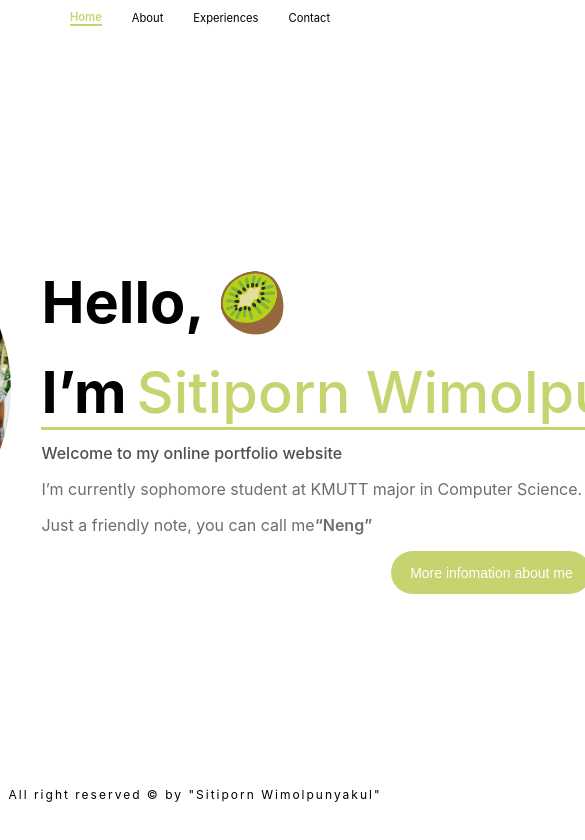
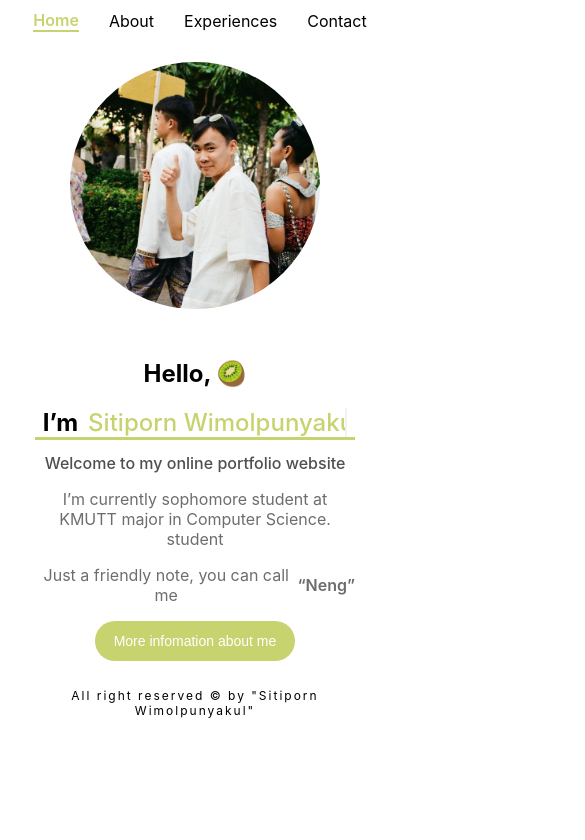
Before and after one commit to jigneng1/Stthi, a Next.js app: page / in a window 390 px wide. Shown: the top 840 px of the page, 585 px wide, since content can reach past the window. Built offline with nearby package versions, Linux system fonts and the light colour scheme.

Commit message:
add mobile

```diff
--- a/components/Footer.js
+++ b/components/Footer.js
@@ -21,7 +21,7 @@ const Footer = () => {
           letter-spacing: 2px;
           text-align: center;
         }
-        @media only screen and (max-width: 720px) {
+        @media only screen and (max-width: 1024px) {
           .content {
             font-weight: 400;
             font-size: 12px;
--- a/components/Nav.js
+++ b/components/Nav.js
@@ -56,7 +56,7 @@ const Nav = ({ page }) => {
             align-items: center;
           }
           #fontNav {
-            font-size: 70%;
+            font-size: 100%;
           }
         }
       `}</style>
--- /dev/null
+++ b/pages/Render/indexMobile.js
@@ -0,0 +1,198 @@
+import { Fragment, useState, useEffect } from "react";
+import Layout from "../../components/Layout";
+import Typing from "../../components/typing";
+import Footer from "../../components/Footer";
+import Link from "next/link";
+
+const Home = () => {
+  return (
+    <Fragment>
+      <div>
+        <Layout page="home">
+          <div className="motion">
+            <div className="container">
+              <img
+                src="/images/profile.jpeg"
+                width="350px"
+                height="auto"
+                className="profilePic"
+                alt="profile picture"
+              ></img>
+              <h1 className="text" style={{ margin: "20px 0px 0px 0px" }}>
+                Hello, 🥝{"   "}
+              </h1>
+              <div className="column-con">
+                <div>
+                  <div>
+                    <div className="row-con">
+                      <h1
+                        className="text"
+                        style={{ margin: "20px 0px 0px 0px" }}
+                      >
+                        I’m{" "}
+                      </h1>
+                      <h1
+                        className="text"
+                        style={{
+                          paddingLeft: "10px",
+
+                          color: "#C7D36F",
+                          margin: "20px 0px 0px 0px",
+                        }}
+                      >
+                        {" "}
+                        <Typing></Typing>
+                      </h1>
+                    </div>
+                  </div>
+                </div>
+                <div className="line">
+                  <div className="typing">
+                    <p style={{ fontWeight: "500", color: "#4F4F4F" }}>
+                      Welcome to my online portfolio website
+                    </p>
+                  </div>
+                  <div className="typing">
+                    <p style={{ margin: "0px", color: "#6D6D6D" }}>
+                    I’m currently sophomore student at KMUTT major in Computer Science.
+                      student
+                    </p>
+                  </div>
+                  <div className="typing">
+                    <p style={{ color: "#6D6D6D" }}>
+                      Just a friendly note, you can call me
+                    </p>
+                    <p
+                      style={{
+                        fontWeight: "600",
+                        color: "#6D6D6D",
+                      }}
+                    >
+                      “Neng”
+                    </p>
+                  </div>
+
+                  <div className="containerButon">
+                    <Link href="/about">
+                      <button className="button">
+                        <span
+                          style={{
+                            fontSize: "14px",
+                            backgroundColor: "transparent",
+                          }}
+                        >
+                          More infomation about me{" "}
+                        </span>
+                      </button>
+                    </Link>
+                  </div>
+                  <Footer></Footer>
+                </div>
+              </div>
+            </div>
+            <div>
+              <div></div>
+            </div>
+          </div>
+        </Layout>
+      </div>
+
+      <br />
+      <style jsx>{`
+         .profilePic {
+          border-radius: 50%;
+          width: 250px;
+          margin: 30px;
+        }
+         .line {
+          background-color: #C7D36F;
+          width: 320px;
+          height: 3px;
+        }
+        .containerButon {
+          width: 100%;
+          display: flex;
+          justify-content: center;
+          align-items: center;
+          flex-direction: row;
+        }
+        .motion {
+          position: relative;
+          animation: mymove 1s;
+        }
+        .button {
+          background-color: #C7D36F;
+          width: 200px;
+          height: 40px;
+          border-radius: 30px;
+          color: white;
+          display: flex;
+          justify-content: center;
+          align-items: center;
+          border: none;
+          outline: none;
+        }
+        .button:hover {
+          transition: 0.5s;
+          color: #C7D36F;
+          border: solid;
+          background-color: white;
+          opacity: 1;
+          right: 1;
+        }
+        .container {
+          min-height: 85vh;
+          display: flex;
+          justify-content: flex-start;
+          align-items: center;
+          flex-direction: column;
+        }
+        .column-con {
+          //   margin-top: -100px;
+          display: flex;
+          justify-content: center;
+          align-items: center;
+          flex-direction: column;
+        }
+        .row-con {
+          display: flex;
+          justify-content: center;
+          align-items: center;
+          flex-direction: row;
+        }
+        .typing {
+          margin: 0px;
+          padding: 0px;
+          text-align: center;
+          display: flex;
+          justify-content: center;
+          align-items: center;
+          animation-name: example;
+          animation-duration: 4s;
+        }
+        .text {
+          font-size: 1.5rem;
+        }
+        @keyframes example {
+          0% {
+            opacity: 0%;
+          }
+          25% {
+            opacity: 60%;
+          }
+          50% {
+            opacity: 80%;
+          }
+          75% {
+            opacity: 90%;
+          }
+          100% {
+            opacity: 100%;
+          }
+        }
+      `}</style>
+    </Fragment>
+  );
+};
+
+export default Home;
--- a/pages/index.js
+++ b/pages/index.js
@@ -1,9 +1,45 @@
-import { Fragment } from "react";
+import { Fragment, useState, useEffect } from "react";
+import IndexMobile from "./Render/indexMobile";
 import IndexWeb from "./Render/indexWeb";
-export default function Home() {
-  return(
+
+const General = (props) => {
+  const [windowSize, setWindowSize] = useState({
+    width: undefined,
+    height: undefined,
+  });
+
+  useEffect(() => {
+    if (typeof window !== "undefined") {
+      function handleResize() {
+        setWindowSize({
+          width: window.innerWidth,
+          height: window.innerHeight,
+        });
+      }
+
+      window.addEventListener("resize", handleResize);
+
+      handleResize();
+
+      return () => window.removeEventListener("resize", handleResize);
+    }
+  }, []);
+  const isMobile = windowSize.width < 1024;
+  return (
     <Fragment>
-      <IndexWeb />
+      <div className="container">
+        {isMobile ? <IndexMobile></IndexMobile> : <IndexWeb></IndexWeb>}
+        <div></div>
+      </div>
+      <style jsx>{`
+        .container {
+          // height: 60vh;
+          display: flex;
+          flex-direction: column;
+        }
+      `}</style>
     </Fragment>
   );
-}
+};
+
+export default General;
```
